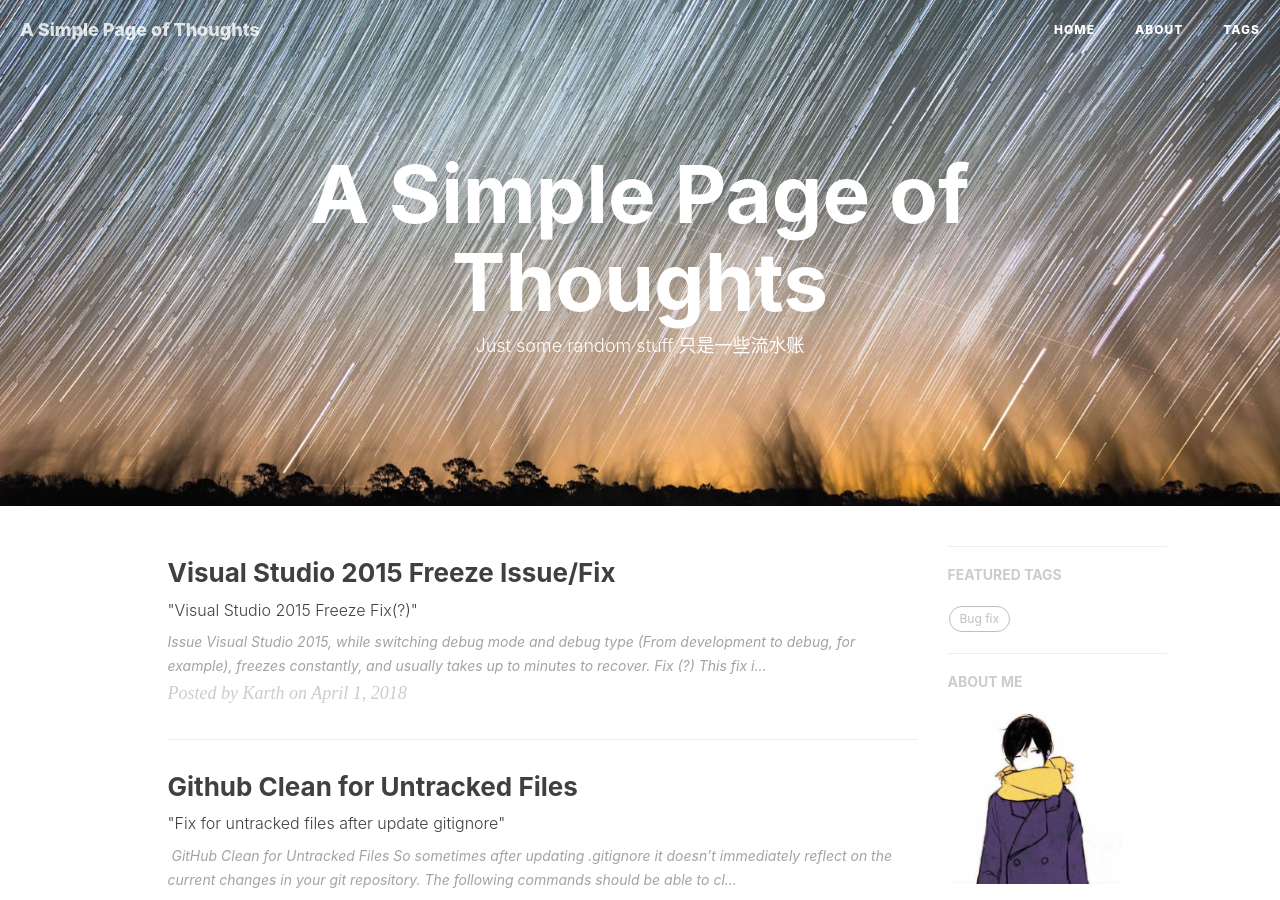
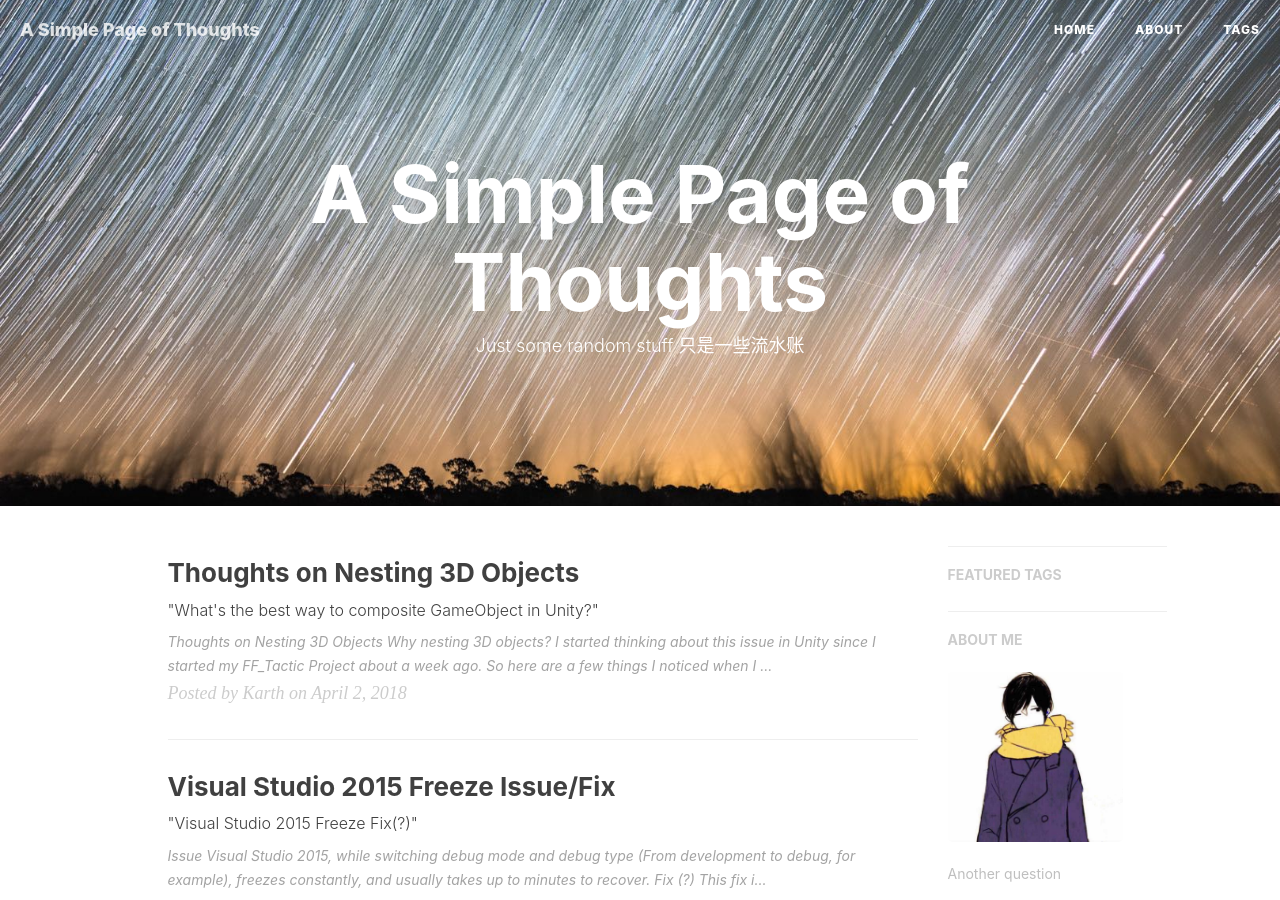
Before and after one commit to karthshen/karthshen.github.io, a Jekyll site: the page built from index.html, in a window 1280 px wide and 900 px high. Built offline with Jekyll 4.4.1, drawn with Linux system fonts in a browser that asks for light colours; nearby versions of some CDN libraries; the list of posts is cut into pages by our own code; comment, search, counter and statistics services are not loaded; part of the change alters nothing that is shown.

Commit message:
Nesting 3D object blog

````diff
--- a/_config.yml
+++ b/_config.yml
@@ -59,7 +59,7 @@ sidebar-avatar: /img/avatar-hux.jpg      # use absolute URL, seeing it's used in
 
 # Featured Tags
 featured-tags: true                     # whether or not using Feature-Tags
-featured-condition-size: 1              # A tag will be featured if the size of it is more than this condition value
+featured-condition-size: 5              # A tag will be featured if the size of it is more than this condition value
 
 
 
--- /dev/null
+++ b/_posts/2018-04-02-UnityModuleDiscussion.md
@@ -0,0 +1,59 @@
+---
+layout:     post
+title:      "Thoughts on Nesting 3D Objects"
+subtitle:   " \"What's the best way to composite GameObject in Unity?\""
+date:       2018-04-02 15:43:00
+author:     "Karth"
+header-img: "img/home-bg-geek.jpg"
+catalog: true
+tags:
+    - Unity
+    - Thought
+---
+
+# Thoughts on Nesting 3D Objects #
+### Why nesting 3D objects? ###
+I started thinking about this issue in Unity since I started my FF_Tactic Project about a week ago. So here are a few things I noticed when I try to play with colliders and other components on a Object in code:
+1. When I want to have access to a collider of an object, I must do ```GetComponentInChild<Component>()``` in order to have access to the collider of a nested GameObject, because by default, the collider of an object is bound to the 3D model (mesh), and the way I learned on class is to include the 3D model under an Empty object, so it looks like this:
+
+- Desk
+	- DeskModel
+		- Collider
+		- Transform
+		- etc
+	- DeskScript
+
+The issue with this structure is that, whenever you click on an object in game, you are actually accessing its collider, and when you want to have access to its Object (script concept), you need to do ```GetComponentInParent<>()```, and when you want have access to its collider, you need to do ```GetComponentInChild<>()```.
+
+This is a little too much of work do deal with, so I started thinking why this is the way taught in class, so I had a conversation with my Unity Professor.
+
+### Professor's Response ###
+Mr. French had a few reasoning behind the way he uses GameObjects, and I realized I have made some misunderstanding about it.
+
+
+> NESTING 3D OBJECTS INSIDE AN EMPTY GAME OBJECT
+>
+> 1.1 When creating compound objects in Unity, I will usually have at least three elements that make up my game object. One will be the model (comprised of one or more separate 3D objects), one will be the audio sources (one will suffice if only one sound will be played at any given time), and the third might be empty game objects used as position references for object instancing.
+>
+> 1.2 In order to keep all of this organized, I usually create an empty game object and name it accordingly (f.i. "Player"). Afterwards, I create separate children - empty game objects (Model - used for nesting the 3D graphics, Audio - used for nesting audio sources, and a position reference game object which can be used as a point from which missiles can be spawned, for example).
+>
+> 1.3 I usually have no need to access transform parent or transform children game objects, because I remove the colliders from the 3D game objects (children), and place a new collider (usually one is sufficient) on the parent game object. Thus, even in the case of your code, you wouldn't have to work with transform.parent, because the hit would return the game object which has a collider on it, in this case the parent itself.
+>
+> 1.4 This method has it's drawbacks.
+> 1.4.1 One of them is that you need to be careful while tagging the game objects, sometimes the parent and children need to have the same tag, other times it is important that they do not have the same tag.
+> 1.4.2 Another drawback is that this method isn't needed if your model is a single basic 3D shape, and you don't intend to add audio sources, transform references, compound colliders etc. If it's just a simple rolling ball, you can create a 3D sphere, name it "Player", and attach all the components you wish to it.
+> 1.4.3 Yet another drawback might be that you simply don't like the method, and wish to find an alternate way of working, which is totally acceptable.
+
+#### As a Summary####
+- I misunderstood some of the technique. Collider and Mesh should be treated as two separate Components on an GameObject, so the Collider should be placed under the GameObject itself, instead of the Mesh. The default implementation provided by Unity is to treat the Mesh as the Base component of the GameObject, and that is different from what we want to have.
+
+- Also, here is an comparison between attaching the script component to the Parent vs the Children.
+
+> 2.1 This one mostly depends on the type of script file, and the way you build your game objects.
+> 2.2 Sometimes it is totally irrelevant whether the script has been placed on the parent or child game object.
+> 2.2.1 Here's a case where it can be relevant: let's say we create an empty game object, name it "Player", and nest a sphere as it's child. If we wish to move the player by accessing the rigidbody, we need to add a rigidbody component to a game object. I would usually attach the collider, the rigidbory, and the move script to the parent game object, because when we move the parent, we also move the sphere child game object
+> as well.
+> 2.2.2 Another way around this would be to attach the rigidbody to the parent game object "Player", attach the move script to the child game object (sphere), but then we would need to access the rigidbody of the game object's transform parent, instead of the gameobject itself. It would work, but is needless in my opinion.
+> 2.1.4 Yet another way to do it would be to place the collider, rigidbody and move script on the sphere, and not the parent. This would have one side-effect though: as we are moving the child, it's position in local space (relative to the position of the parent) would change, but the position of the player game object would remain the same, it would not be affected with the movement of the sphere. If that is a behavior one requires, then this method would work.
+
+However, even as I understand the issue now, it is too hard to reimplement what I already had in the code, because changing the parent/child relationship could be a mess, and so far I don't have a good idea on how to write test cases in the Unity Project yet.
````
